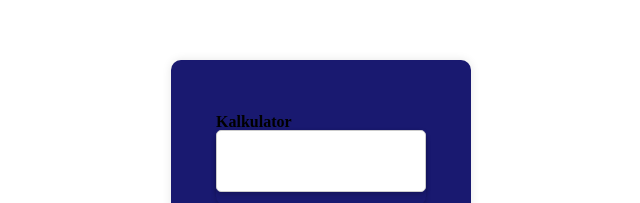
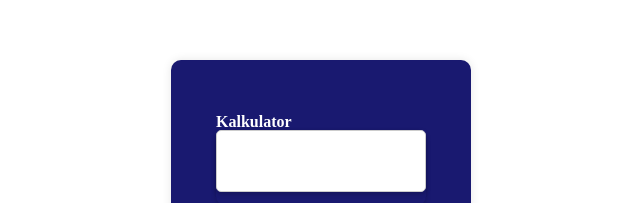
Before and after one commit to samotuho/kalkulator, a plain HTML site: page index.html in a window 1280 px wide. Shown: the part 160-363 px from the top of the page, without its empty margins (319-959 px from the left). Drawn offline with Linux system fonts and the light colour scheme.

Commit message:
Update index.html

```diff
--- a/index.html
+++ b/index.html
@@ -10,7 +10,7 @@
   <body>
     <div class="kalkulator">
       <div class="container">
-        <h4>Kalkulator</h4>
+        <h4 style="color: #ffffff;">Kalkulator</h4>
         <form action="" name="form">
           <input type="text" class="view" name="view" />
         </form>
```
